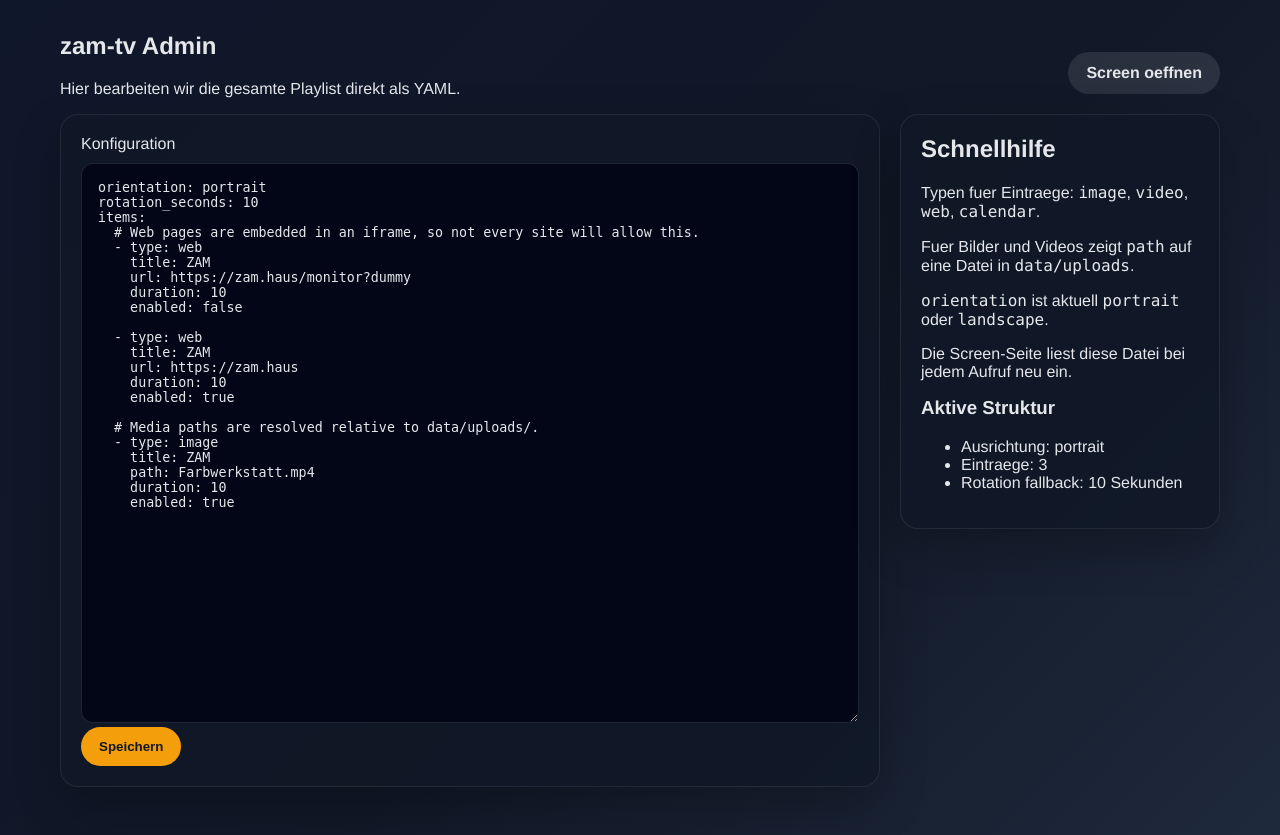
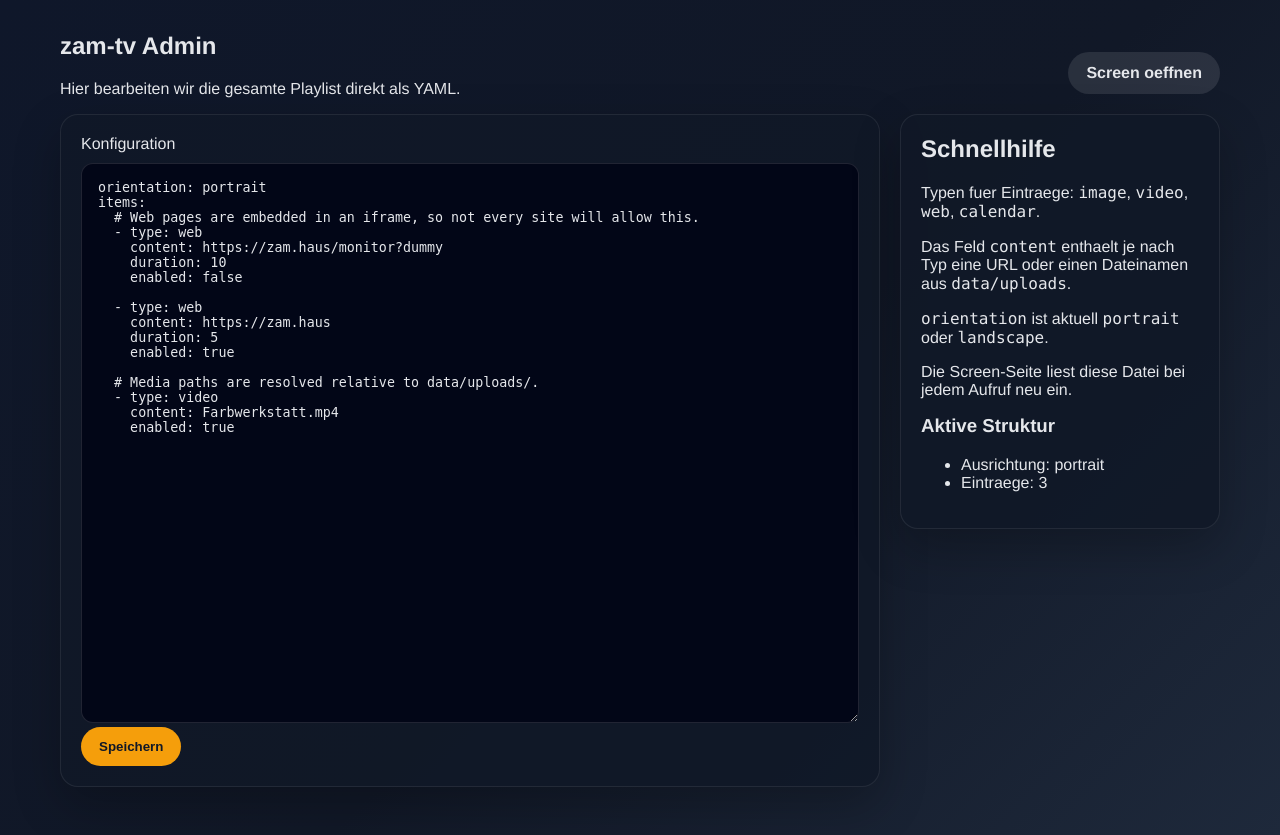
Before and after one commit to hesscon/zam-tv, a Flask app: page /admin in a window 1280 px wide. Run offline with Flask 3, Linux system fonts and the light colour scheme.

Commit message:
Simplify playlist config structure

```diff
--- a/app/services/calendar_service.py
+++ b/app/services/calendar_service.py
@@ -5,7 +5,7 @@ from icalendar import Calendar
 
 
 def build_calendar_entries(item: dict) -> list[dict]:
-    ics_url = item.get("ics_url")
+    ics_url = item.get("content")
     if not ics_url:
         return []
 
--- a/app/services/config_service.py
+++ b/app/services/config_service.py
@@ -5,27 +5,27 @@ import yaml
 
 # Used on first start so the app has a working example even in an empty repo.
 DEFAULT_CONFIG = """orientation: portrait
-rotation_seconds: 10
 items:
   - type: image
-    title: Beispielbild
-    path: sample.jpg
+    content: sample.jpg
     duration: 8
     enabled: false
 
   - type: web
-    title: OpenAI
-    url: https://www.openai.com
+    content: https://www.openai.com
     duration: 15
     enabled: false
 
   - type: calendar
-    title: Veranstaltungen
+    content: https://example.com/calendar.ics
     duration: 15
     enabled: false
-    ics_url: https://example.com/calendar.ics
     include_titles: []
     max_events: 5
+
+  - type: video
+    content: sample.mp4
+    enabled: false
 """
 
 
@@ -84,4 +84,10 @@ def parse_config(config_text: str) -> dict:
                 f"Eintrag {index} hat einen ungueltigen Typ. Erlaubt sind image, video, web, calendar."
             )
 
+        if not item.get("content"):
+            raise ConfigError(f"Eintrag {index} braucht ein Feld `content`.")
+
+        if item_type != "video" and "duration" not in item:
+            raise ConfigError(f"Eintrag {index} vom Typ `{item_type}` braucht `duration`.")
+
     return config
--- a/app/templates/admin.html
+++ b/app/templates/admin.html
@@ -32,7 +32,7 @@
       <aside class="help-card">
         <h2>Schnellhilfe</h2>
         <p>Typen fuer Eintraege: <code>image</code>, <code>video</code>, <code>web</code>, <code>calendar</code>.</p>
-        <p>Fuer Bilder und Videos zeigt <code>path</code> auf eine Datei in <code>data/uploads</code>.</p>
+        <p>Das Feld <code>content</code> enthaelt je nach Typ eine URL oder einen Dateinamen aus <code>data/uploads</code>.</p>
         <p><code>orientation</code> ist aktuell <code>portrait</code> oder <code>landscape</code>.</p>
         <p>Die Screen-Seite liest diese Datei bei jedem Aufruf neu ein.</p>
 
@@ -41,7 +41,6 @@
           <ul>
             <li>Ausrichtung: {{ config.get("orientation", "portrait") }}</li>
             <li>Eintraege: {{ config.get("items", []) | length }}</li>
-            <li>Rotation fallback: {{ config.get("rotation_seconds", 10) }} Sekunden</li>
           </ul>
         {% endif %}
       </aside>
--- a/app/templates/screen.html
+++ b/app/templates/screen.html
@@ -3,7 +3,6 @@
 {% block content %}
   <main
     class="screen-shell orientation-{{ orientation }}"
-    data-default-duration="{{ rotation_seconds }}"
     data-playlist='{{ playlist | tojson }}'
   >
     <div class="screen-empty" id="screen-empty">
--- a/app/views.py
+++ b/app/views.py
@@ -66,7 +66,6 @@ def screen():
             playlist.append(
                 {
                     "type": "calendar",
-                    "title": item.get("title", "Kalender"),
                     "duration": item.get("duration", 15),
                     "events": build_calendar_entries(item),
                 }
@@ -79,7 +78,6 @@ def screen():
         "screen.html",
         body_class="screen-body",
         orientation=config.get("orientation", "portrait"),
-        rotation_seconds=config.get("rotation_seconds", 10),
         playlist=playlist,
     )
 
--- a/config/content.yaml
+++ b/config/content.yaml
@@ -1,22 +1,17 @@
 orientation: portrait
-rotation_seconds: 10
 items:
   # Web pages are embedded in an iframe, so not every site will allow this.
   - type: web
-    title: ZAM
-    url: https://zam.haus/monitor?dummy
+    content: https://zam.haus/monitor?dummy
     duration: 10
     enabled: false
 
   - type: web
-    title: ZAM
-    url: https://zam.haus
-    duration: 10
+    content: https://zam.haus
+    duration: 5
     enabled: true
 
   # Media paths are resolved relative to data/uploads/.
-  - type: image
-    title: ZAM
-    path: Farbwerkstatt.mp4
-    duration: 10
+  - type: video
+    content: Farbwerkstatt.mp4
     enabled: true
```
Also changed, not shown: app/static/screen.js (+19 -8 lines), README.md.
